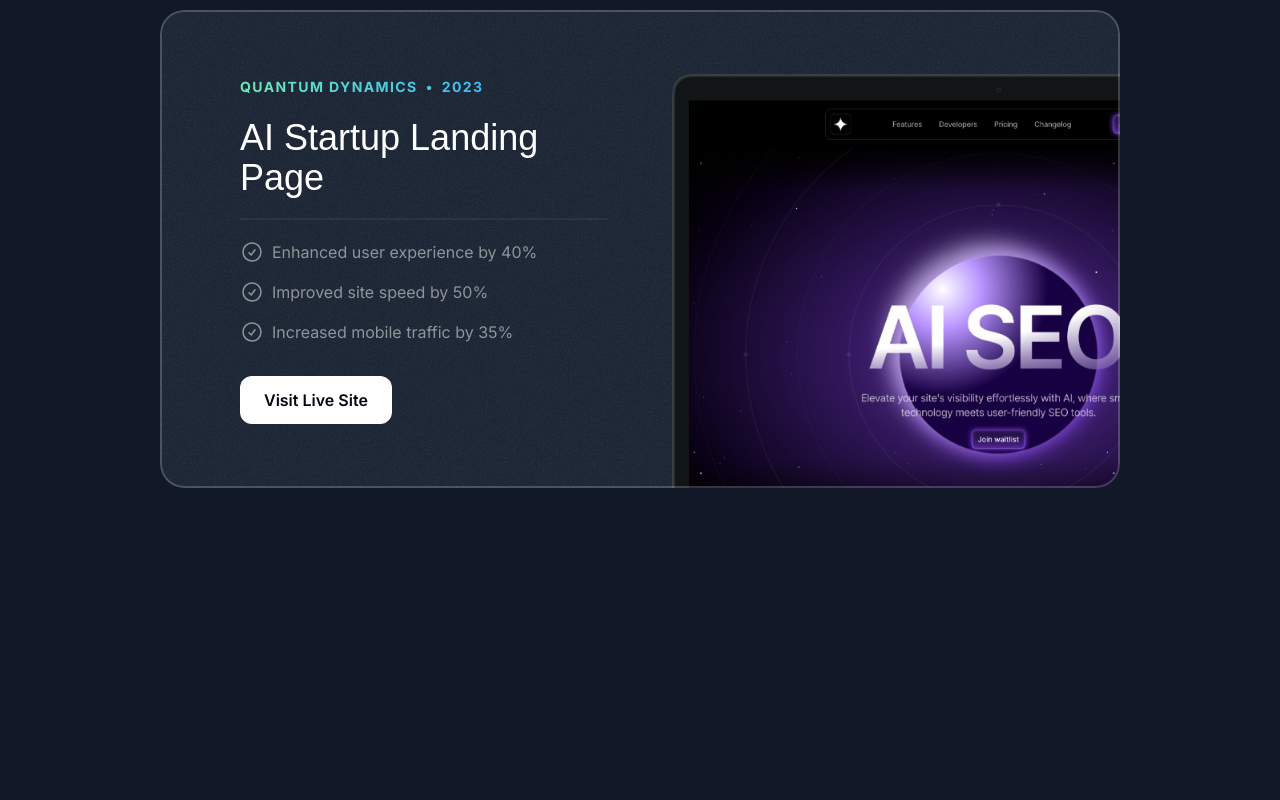
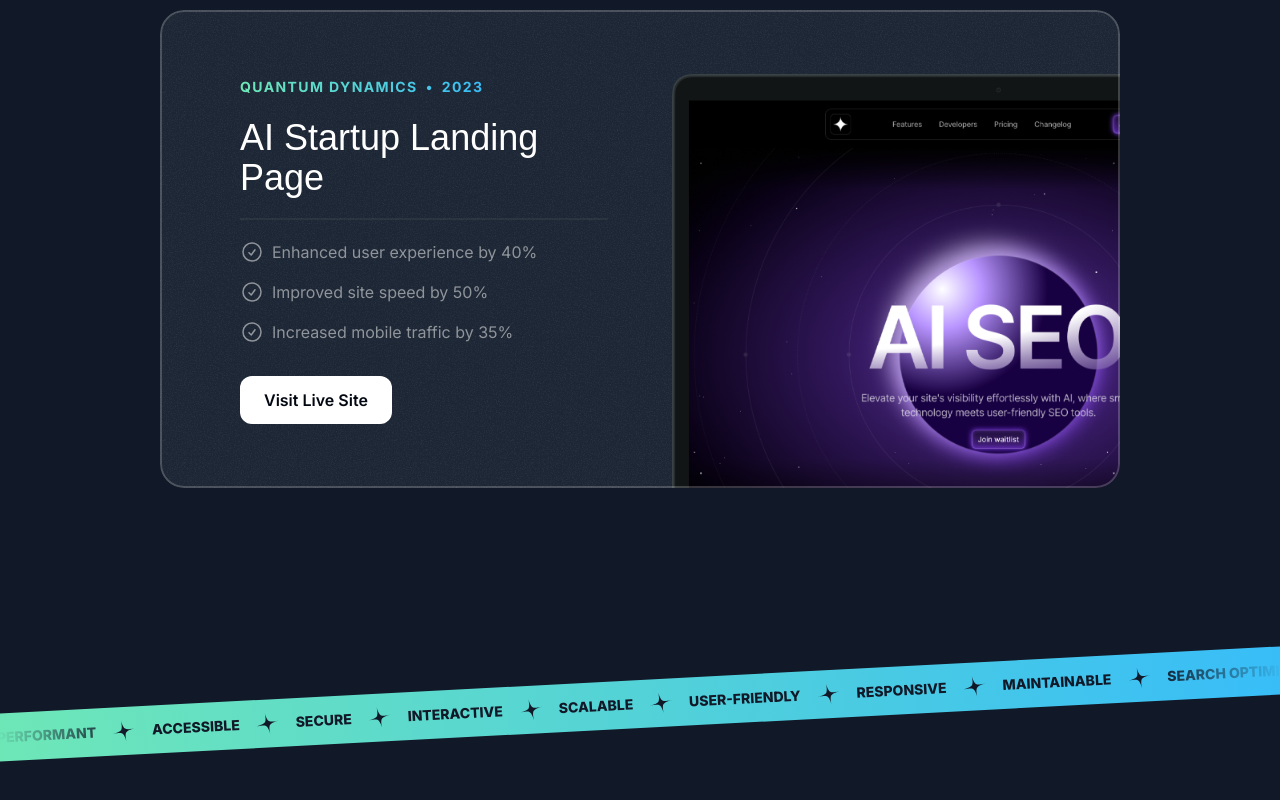
Before and after one commit to ZTNimbus/kaya-atasoy, a Next.js app: page / in a window 1280 px wide. Shown: the part 2374-3174 px from the top of the page. Before the commit the page ends 2958 px from the top, so only its background shows below. Built offline with nearby package versions, Linux system fonts and the light colour scheme; a web font is replaced by a local one.

Commit message:
add static tape section

```diff
--- a/src/app/page.tsx
+++ b/src/app/page.tsx
@@ -9,6 +9,7 @@
       <Header />
       <Hero />
       <Projects />
+      <Tape />
     </div>
   );
 }
--- a/src/sections/About.tsx
+++ b/src/sections/About.tsx
@@ -1,3 +1,5 @@
-export const AboutSection = () => {
+function About() {
   return <div>About Section</div>;
-};
+}
+
+export default About;
--- a/src/sections/Contact.tsx
+++ b/src/sections/Contact.tsx
@@ -1,3 +1,5 @@
-export const ContactSection = () => {
+function Contact() {
   return <div>Contact Section</div>;
-};
+}
+
+export default Contact;
--- a/src/sections/Footer.tsx
+++ b/src/sections/Footer.tsx
@@ -1,3 +1,5 @@
-export const Footer = () => {
+function Footer() {
   return <div>Footer Section</div>;
-};
+}
+
+export default Footer;
--- a/src/sections/Header.tsx
+++ b/src/sections/Header.tsx
@@ -1,4 +1,4 @@
-const Header = () => {
+function Header() {
   return (
     <div className="flex justify-center items-center top-3 fixed w-full z-10">
       <nav className="flex gap-1 p-0.5 border border-white/15 rounded-full bg-white/10 backdrop-blur">
@@ -20,6 +20,6 @@
       </nav>
     </div>
   );
-};
+}
 
 export default Header;
--- a/src/sections/Hero.tsx
+++ b/src/sections/Hero.tsx
@@ -5,8 +5,7 @@
 import ArrowDown from "@/assets/icons/arrow-down.svg";
 import grainImage from "@/assets/images/grain.jpg";
 import HeroOrbit from "@/components/HeroOrbit";
-
-const Hero = () => {
+function Hero() {
   return (
     <div className="py-32 md:py-48 lg:py-60 relative z-0 overflow-x-clip">
       <div className="absolute bottom-0 flex items-center justify-center left-0 right-0 text-orange-500 text-xl">
@@ -109,6 +108,6 @@
       </div>
     </div>
   );
-};
+}
 
 export default Hero;
--- a/src/sections/Projects.tsx
+++ b/src/sections/Projects.tsx
@@ -44,7 +44,7 @@
   },
 ];
 
-const Projects = () => {
+function Projects() {
   return (
     <section className="pb-16 lg:py-24">
       <div className="container">
@@ -116,6 +116,6 @@
       </div>
     </section>
   );
-};
+}
 
 export default Projects;
--- a/src/sections/Tape.tsx
+++ b/src/sections/Tape.tsx
@@ -1,5 +1,40 @@
-const Tape = () => {
-  return <div>Tape Section</div>;
-};
+import StarIcon from "@/assets/icons/star.svg";
+
+const words = [
+  "Performant",
+  "Accessible",
+  "Secure",
+  "Interactive",
+  "Scalable",
+  "User-Friendly",
+  "Responsive",
+  "Maintainable",
+  "Search Optimized",
+  "Usable",
+  "Reliable",
+];
+
+function Tape() {
+  return (
+    <div className="py-16 lg:py-24 overflow-x-clip">
+      <div className="bg-gradient-to-r from-emerald-300 to-sky-400 -rotate-3 -mx-1">
+        <div className="flex [mask-image:linear-gradient(to_right,transparent,black_10%,black_90%,transparent)]">
+          <div className="flex flex-none gap-4 py-3">
+            {words.map((word) => {
+              return (
+                <div key={word} className="inline-flex gap-4 items-center">
+                  <span className="text-gray-900 uppercase font-extrabold text-sm">
+                    {word}
+                  </span>
+                  <StarIcon className="size-6 text-gray-900 -rotate-12" />
+                </div>
+              );
+            })}
+          </div>
+        </div>
+      </div>
+    </div>
+  );
+}
 
 export default Tape;
--- a/src/sections/Testimonials.tsx
+++ b/src/sections/Testimonials.tsx
@@ -37,6 +37,6 @@
   },
 ];
 
-export const TestimonialsSection = () => {
+function Testimonials() {
   return <div>Testimonials Section</div>;
-};
+}
```
